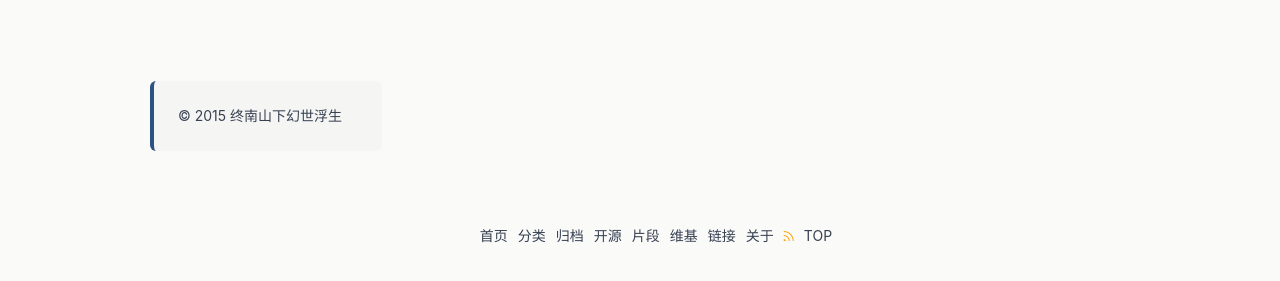
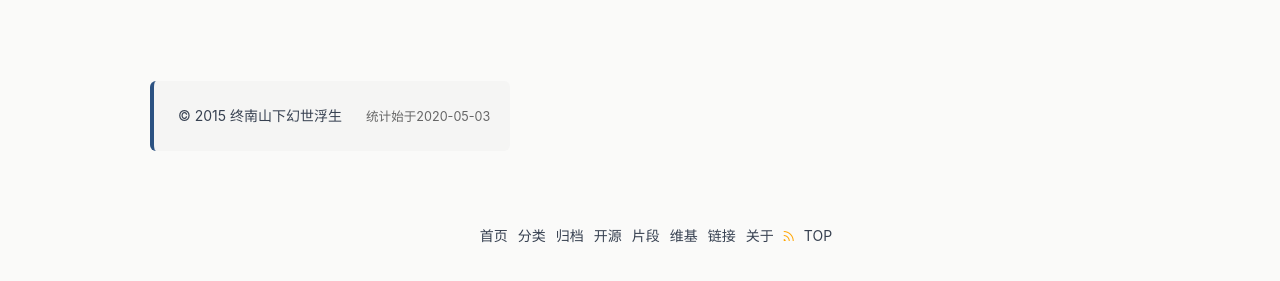
Before and after one commit to anzx01/anzx01.github.io, a Jekyll site: the page built from _wiki/template.md, in a window 1280 px wide. Shown: the part 876-1157 px from the top of the page. Built offline with Jekyll 4.4.1, drawn with Linux system fonts in a browser that asks for light colours; comment, search, counter and statistics services are not loaded; a style sheet for code colours, icons or effects is not loaded.

Commit message:
feat:计数

```diff
--- a/_config.yml
+++ b/_config.yml
@@ -27,7 +27,7 @@
         hide-platforms: qq,facebook
     # 不蒜子访问统计
     busuanzi:
-        enabled: false
+        enabled: true
         start_date: 2020-05-03
     # My Popular Repositories
     side_bar_repo:
--- a/_includes/visit-stat.html
+++ b/_includes/visit-stat.html
@@ -14,5 +14,5 @@
   <span>统计始于{{ site.components.busuanzi.start_date }}</span>
   {% endif %}
 </span>
-<script async src="https://busuanzi.ibruce.info/busuanzi/2.3/busuanzi.pure.mini.js"></script>
+<script async src="{{ assets_base_url }}/assets/vendor/busuanzi/2.3/busuanzi.pure.mini.js"></script>
 {% endif %}
```
